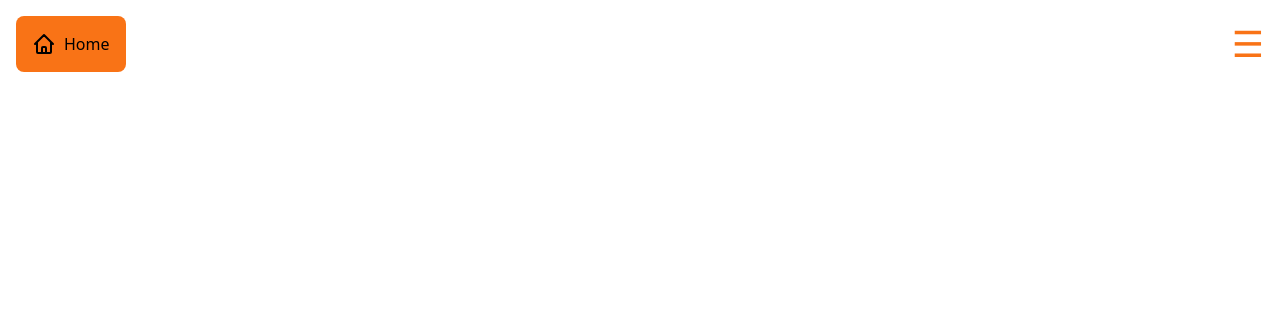
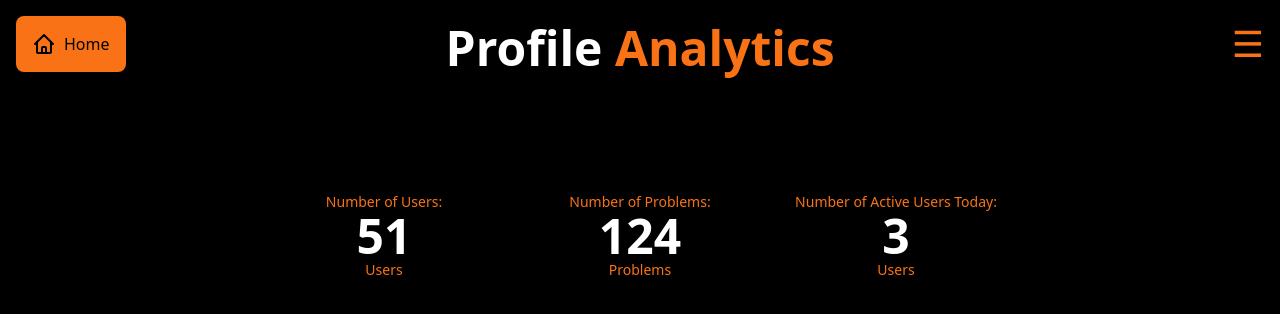
Before and after one commit to tlam333/Parson-Problems, a React (Create React App) app in the folder client/app/: page /Admin in a window 1280 px wide. Shown: the top 314 px of the page. Built offline with nearby package versions, Linux system fonts and the light colour scheme.

Commit message:
Changes to admin page and added a package

```diff
--- a/client/app/package.json
+++ b/client/app/package.json
@@ -10,6 +10,7 @@
     "axios": "^1.7.7",
     "react": "^18.3.1",
     "react-beautiful-dnd": "^13.1.1",
+    "react-countup": "^6.5.3",
     "react-dom": "^18.3.1",
     "react-router-dom": "^6.26.1",
     "react-scripts": "5.0.1",
--- a/client/app/src/pages/AdminPage.jsx
+++ b/client/app/src/pages/AdminPage.jsx
@@ -1,10 +1,41 @@
 import React from 'react';
 import NavHome from '../components/NavHome';
+import CountUp from 'react-countup';
 
 const AdminPage = () => {
     return (
         <>
             <NavHome/>
+            <div className="min-h-screen bg-black text-white flex flex-col items-center  text-center font-sans">
+                <div className="mb-10">
+                    <br />
+                    <h1 className = "text-5xl font-bold">
+                        Profile <span className="text-orange-500">Analytics </span>
+                    </h1>
+                    </div>
+                <br />
+                <br />
+
+
+                {/* Statistics with Slimmer DaisyUI Divider */}
+                <div className="grid grid-cols-3 w-full max-w-3xl lg:flex-row justify-around items-stretch mt-8">
+                <div className="flex flex-col justify-center items-center">
+                        <p className="text-sm text-orange-500">Number of Users:</p>
+                        <CountUp className="text-5xl font-bold text-white" start={0} end={51} duration={3} />
+                        <p className="text-sm text-orange-500">Users</p>
+                    </div>
+                    <div className="flex flex-col justify-center items-center">
+                        <p className="text-sm text-orange-500">Number of Problems:</p>
+                        <p className="text-5xl font-bold text-white">124</p>
+                        <p className="text-sm text-orange-500">Problems</p>
+                    </div>
+                    <div className="flex flex-col justify-center items-center">
+                        <p className="text-sm text-orange-500">Number of Active Users Today:</p>
+                        <p className="text-5xl font-bold text-white">3</p>
+                        <p className="text-sm text-orange-500">Users</p>
+                    </div>
+                </div>
+                </div>
         </>
     );
 }
```
Also changed, not shown: 1 other file (tests, documents, lock files or other folders).
